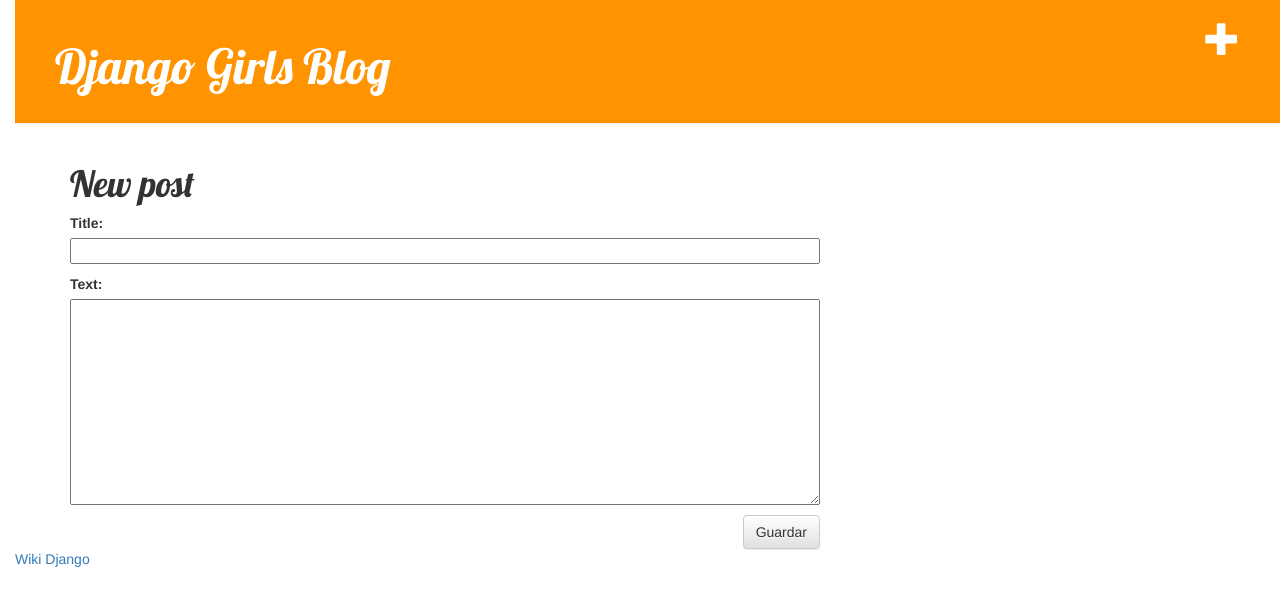
After one commit to Hakys/my-first-blog, a Django app: page /post/new/ in a window 1280 px wide. The commit adds this page. Shown: the top 606 px of the page. Run offline with Django 3.2, Linux system fonts and the light colour scheme; some libraries are stand-ins or nearby versions.

Commit message:
Added views to create/edit blog 2

```diff
--- /dev/null
+++ b/blog/forms.py
@@ -0,0 +1,7 @@
+from django import forms
+from .models import Post
+
+class PostForm(forms.ModelForm):
+	class Meta:
+		model = Post
+		fields = ('title', 'text',)
--- a/blog/templates/blog/base.html
+++ b/blog/templates/blog/base.html
@@ -9,6 +9,8 @@
 	</head>
 	<body>
 		<div class="page-header">
+			<a href="{% url 'post_new' %}" class="top-menu">
+				<span class="glyphicon glyphicon-plus"></span></a>
 			<h1><a href="/">Django Girls Blog</a></h1>
 		</div>
 		<div class="content container">
--- /dev/null
+++ b/blog/templates/blog/post_edit.html
@@ -0,0 +1,10 @@
+{% extends 'blog/base.html' %}
+
+{% block content %}
+	<h1>New post</h1>
+	<form method="POST" class="post-form">
+		{% csrf_token %}
+		{{ form.as_p }}
+		<button type="submit" class="save btn btn-default">Guardar</button>
+	</form>
+{% endblock %}
--- a/blog/urls.py
+++ b/blog/urls.py
@@ -4,4 +4,6 @@
 urlpatterns = [
 	url(r'^$', views.post_list),
     url(r'^post/(?P<pk>[0-9]+)/$', views.post_detail, name='post_detail'),
+	url(r'^post/new/$', views.post_new, name='post_new'),
+	url(r'^post/(?P<pk>[0-9]+)/edit/$', views.post_edit, name='post_edit'),
 ]
--- a/blog/views.py
+++ b/blog/views.py
@@ -1,6 +1,9 @@
-from django.shortcuts import render, get_object_or_404
+from django.shortcuts import render
+from django.shortcuts import get_object_or_404
 from django.utils import timezone
 from .models import Post
+from .forms import PostForm
+from django.shortcuts import redirect
 
 def post_list(request):
 	posts = Post.objects.filter(published_date__lte=timezone.now()).order_by('published_date')
@@ -9,3 +12,29 @@
 def post_detail(request, pk):
     post = get_object_or_404(Post, pk=pk)
     return render(request, 'blog/post_detail.html', {'post': post})
+
+def post_new(request):
+	if request.method == "POST":
+		form = PostForm(request.POST)
+		if form.is_valid():
+			post = form.save(commit=False)
+			post.author = request.user
+			post.published_date = timezone.now()
+			post.save()
+			return redirect('post_detail', pk=post.pk)
+	else:
+		form = PostForm()
+	return render(request, 'blog/post_edit.html', {'form': form})
+
+def post_edit(request, pk):
+	post = get_object_or_404(Post, pk=pk)
+	if request.method == "POST":
+		form = PostForm(request.POST, instance=post)
+		if form.is_valid():
+			post = form.save(commit=False)
+			post.author = request.user
+			post.save()
+			return redirect('post_detail', pk=post.pk)
+	else:
+		form = PostForm(instance=post)
+	return render(request, 'blog/post_edit.html', {'form': form})
--- a/mysite/urls.py
+++ b/mysite/urls.py
@@ -17,6 +17,6 @@
 from django.conf.urls import include, url
 
 urlpatterns = [
+	url(r'^admin/', admin.site.urls),
 	url(r'', include('blog.urls')),
-    url(r'^admin/', admin.site.urls),
 ]
```
Also changed, not shown: blog/templates/blog/post_detail.html (+6 -4 lines).
